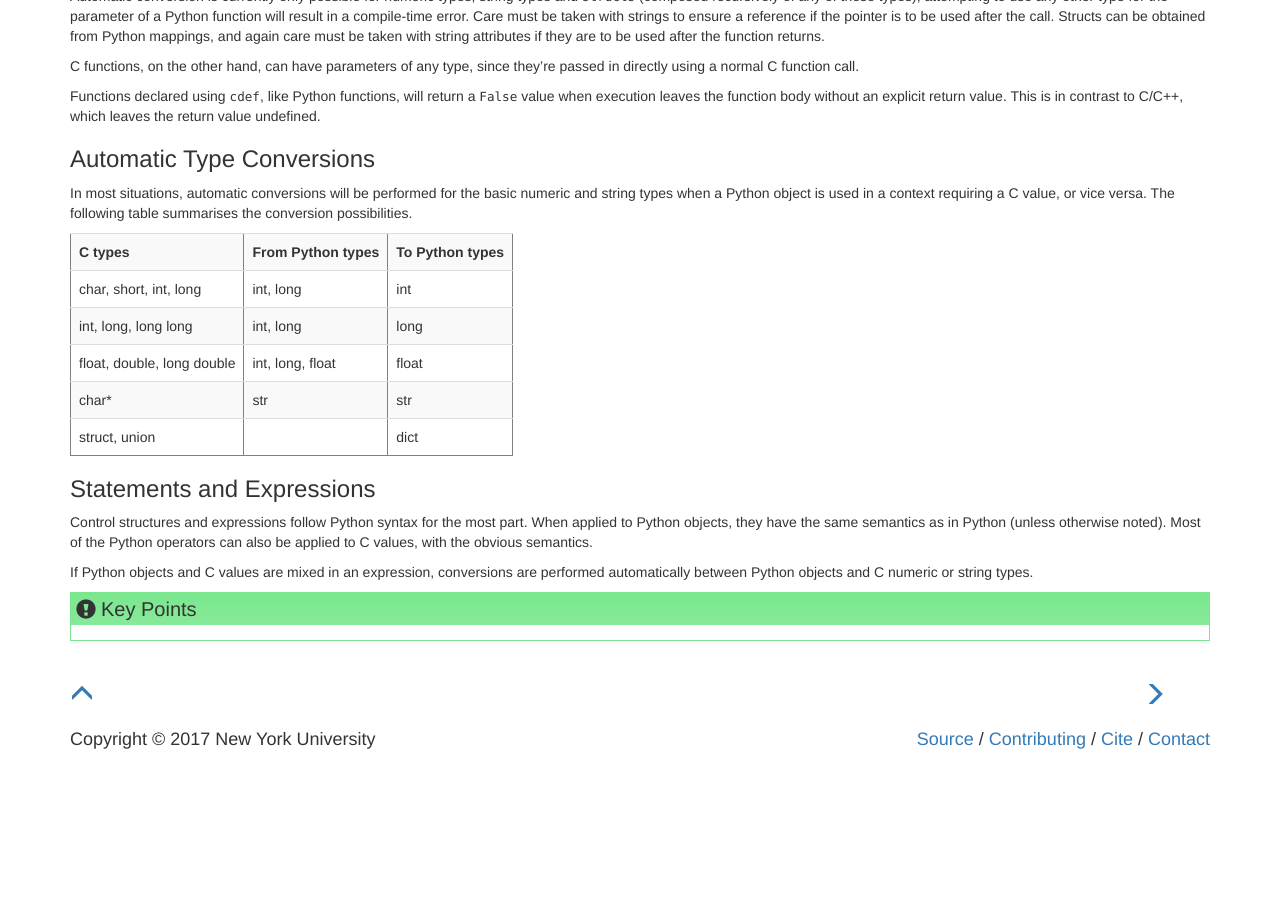
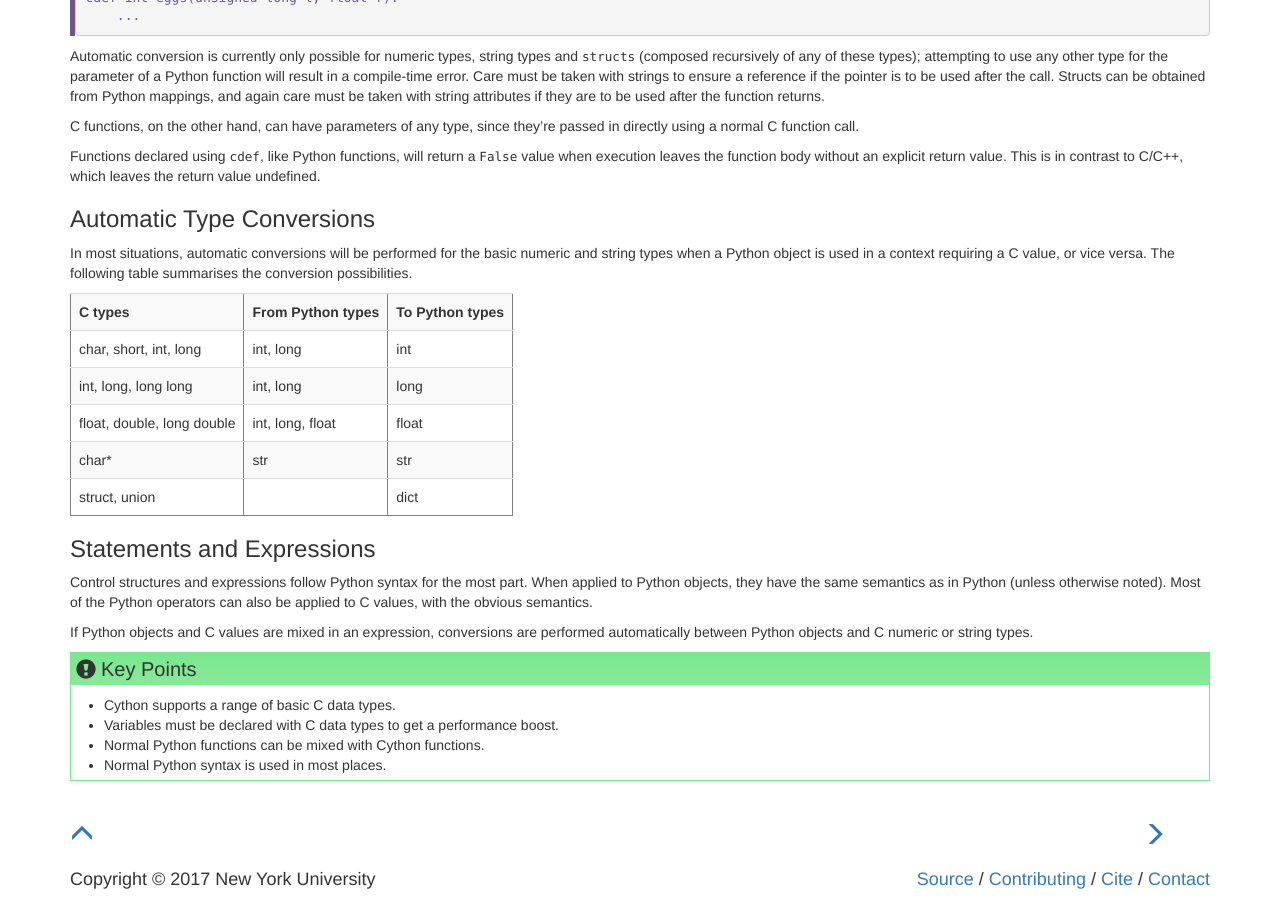
Before and after one commit to nyu-cds/python-cython, a Jekyll site: the page built from _episodes/01-syntax.md, in a window 1280 px wide and 900 px high, scrolled down 2923 px. Built offline with Jekyll 4.4.1, drawn with Linux system fonts in a browser that asks for light colours; before the commit the page ends 3683 px from its top, so only the background shows below that; some of the changed text lies outside the part shown.

Commit message:
Update 01-syntax.md

```diff
--- a/_episodes/01-syntax.md
+++ b/_episodes/01-syntax.md
@@ -3,8 +3,16 @@ title: "Cython Syntax"
 teaching: 20
 exercises: 0
 questions:
+- "What are the basic C types supported by Cython?"
+- "How are types, variables, and functions declared?"
 objectives:
+- "Understand the structure of Cython programs."
+- "Learn which C data types are supported."
 keypoints:
+- "Cython supports a range of basic C data types."
+- "Variables must be declared with C data types to get a performance boost."
+- "Normal Python functions can be mixed with Cython functions."
+- "Normal Python syntax is used in most places."
 ---
 ### Basic C Types
 
```
